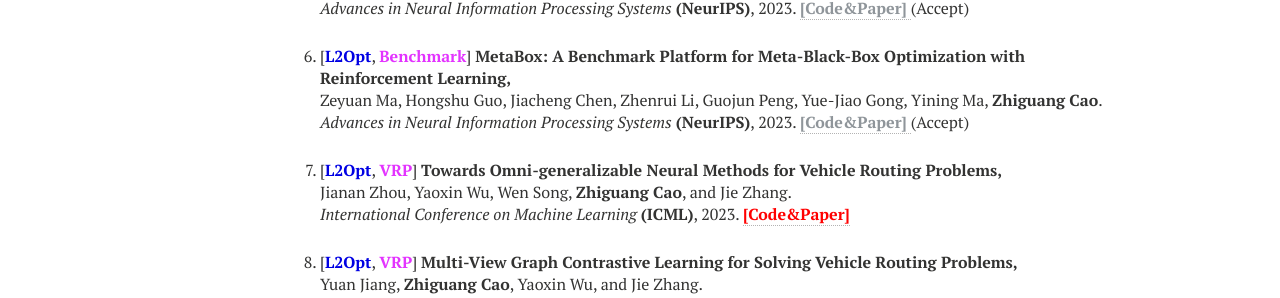
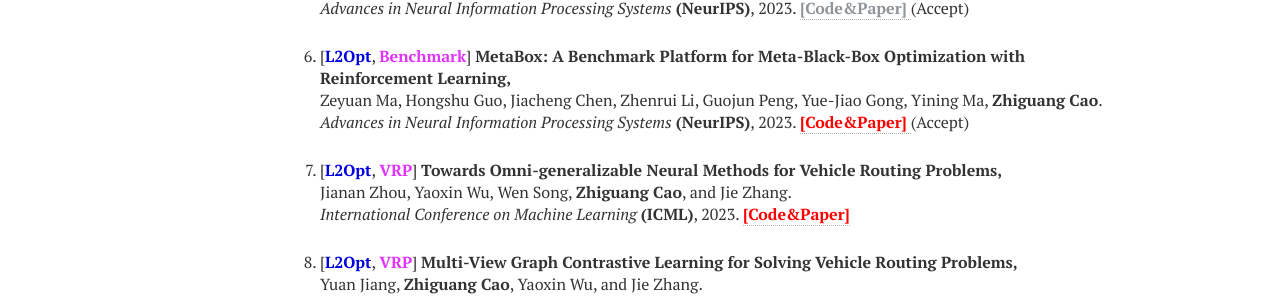
Before and after one commit to zhiguangcaosg/zhiguangcaosg.github.io, a Jekyll site: the page built from publications.md, in a window 1280 px wide. Shown: the part 678-976 px from the top of the page. Built offline with Jekyll 4.4.1, drawn with Linux system fonts in a browser that asks for light colours; nearby versions of some CDN libraries.

Commit message:
Update publications.html

```diff
--- a/_layouts/publications.html
+++ b/_layouts/publications.html
@@ -135,7 +135,7 @@ div.bibtex pre { font-size: 75%; overflow: auto;  width: 100%; padding: 0em 0em;
 <p>
 [<font color="#0000E3"><b>L2Opt</b></font>, <font color="#E333FF"><b>Benchmark</b></font>] <b>MetaBox: A Benchmark Platform for Meta-Black-Box Optimization with Reinforcement Learning,</b>
 <br> Zeyuan Ma, Hongshu Guo, Jiacheng Chen, Zhenrui Li, Guojun Peng, Yue-Jiao Gong, Yining Ma, <b>Zhiguang Cao</b>.<br>
-<i>Advances in Neural Information Processing Systems</i> <b>(NeurIPS)</b>, 2023. <a href="https://zhiguangcaosg.github.io/publications/"> <font color="#8F959A"><b>[Code&Paper]</b> </font></a> (Accept)
+<i>Advances in Neural Information Processing Systems</i> <b>(NeurIPS)</b>, 2023. <a href="https://github.com/GMC-DRL/MetaBox" target="_blank"> <font color="#FF0000"><b>[Code&Paper]</b> </font></a> (Accept)
 </p>
 </li>
 
```
